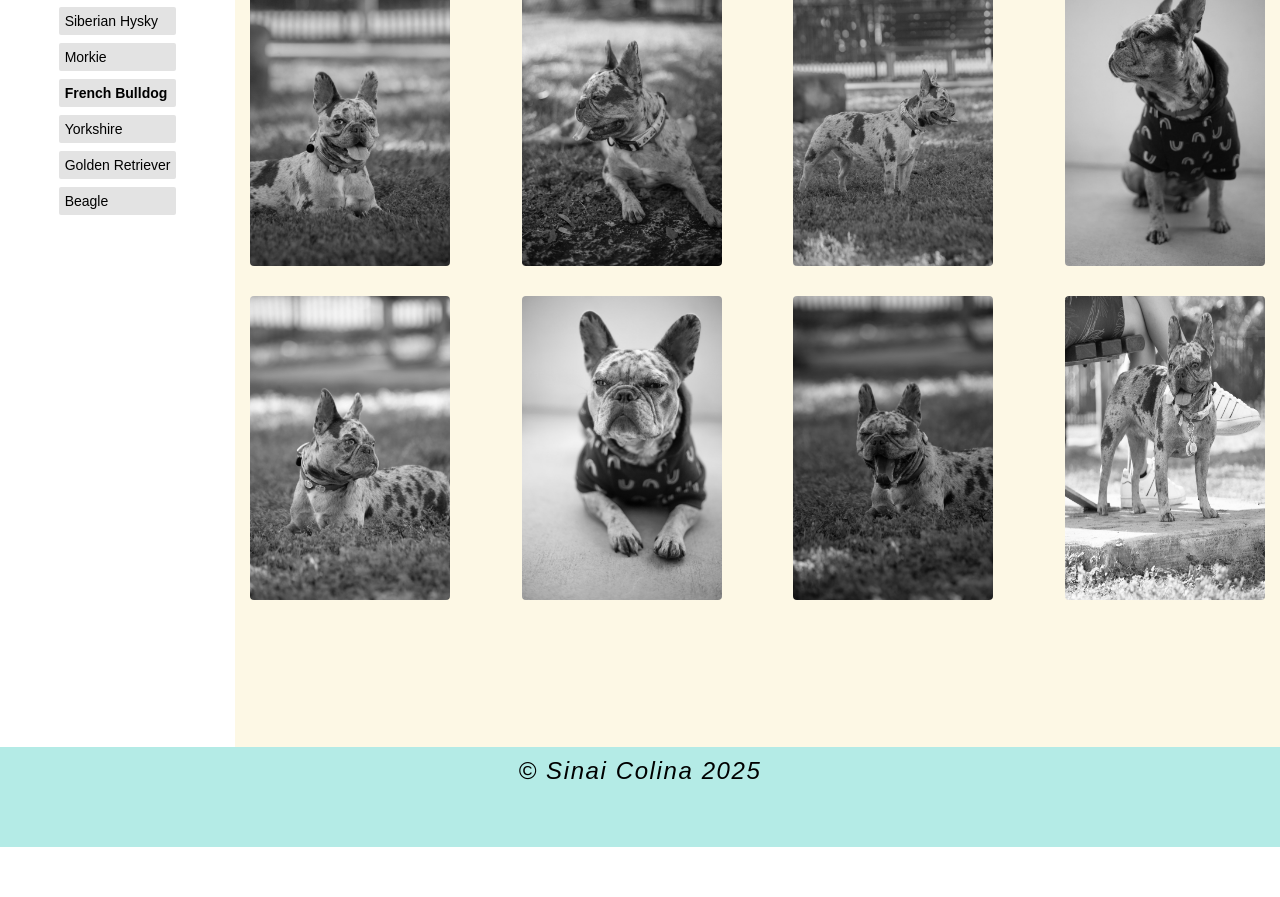
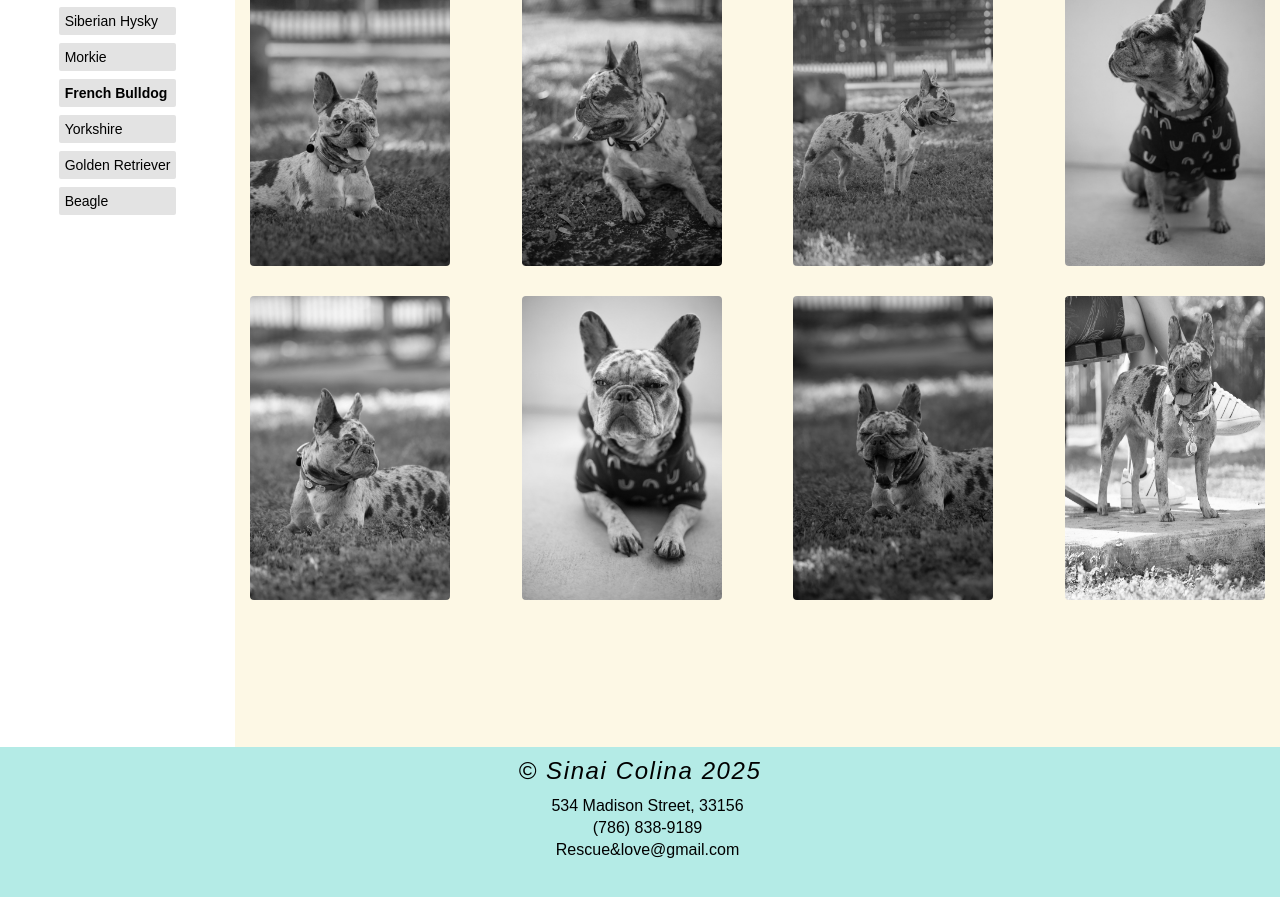
Before and after one commit to Sinai0810/GaleriaCss.io, a plain HTML site: page index.html in a window 1280 px wide. Shown: the part 183-1080 px from the top of the page. Before the commit the page ends 1030 px from the top, so only its background shows below. Drawn offline with Linux system fonts and the light colour scheme.

Commit message:
cambiso agregados

```diff
--- a/asset/css/style.css
+++ b/asset/css/style.css
@@ -85,6 +85,7 @@ nav li{
     padding: 6px;
     border-radius: 4px;
     text-align: center;
+    transition: background-color 0.3s ease ease-out;
 
 }
 
@@ -143,11 +144,11 @@ main {
 /*SECCION FOOTER */
 footer {
     background-color: #B4EBE6;
-    height: 100px;
+    height: 150px;
     grid-area: footer;
 }
 
-footer p {
+.nombre {
     text-transform: capitalize;
     text-align: center;
     font-size: 24px;
@@ -155,6 +156,23 @@ footer p {
     padding: 10px;
     letter-spacing: 0.1rem;
 
+}
+.contacto {
+    text-align: center;
+    margin-left: 15px;
+    padding: 2px;
+
+
+
+
+}
+footer a {
+    text-decoration: none;
+    color: black;
+}
+
+footer a:hover{
+    color: #FFB6C1;
 }
 
 
--- a/index.html
+++ b/index.html
@@ -11,6 +11,7 @@
     <!-- SECCCION HEADER -->
     <header>
         <h1> Rescue & Love </h1>
+        <img src="./asset/imgs/pawprint.png" alt="" >
         <p> Find a friend, change a life.</p>
 
 </header>
@@ -67,7 +68,12 @@
 
     <!-- SECCION FOOTER -->
     <footer>
-        <p> &copy Sinai Colina 2025</p>
+        <p class="nombre"> &copy Sinai Colina 2025</p>
+        <p class="contacto"> 534 Madison Street, 33156 </p>
+        <p class="contacto"> (786) 838-9189 </p>
+        <p class="contacto"><a href="mailto:Rescue&love@gmail.com">Rescue&love@gmail.com</a>
+        </p>
+
 
     </footer>
 </body>
```
Also changed, not shown: asset/imgs/pawprint.png (added).
